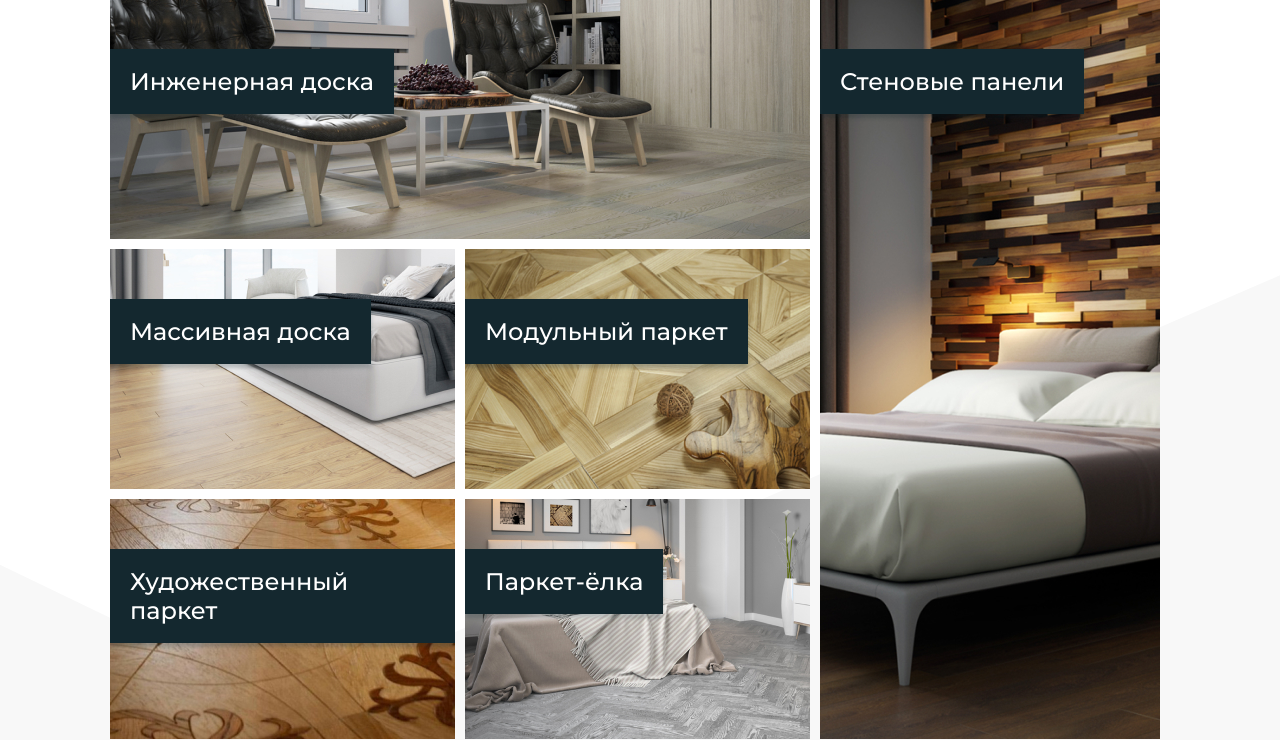
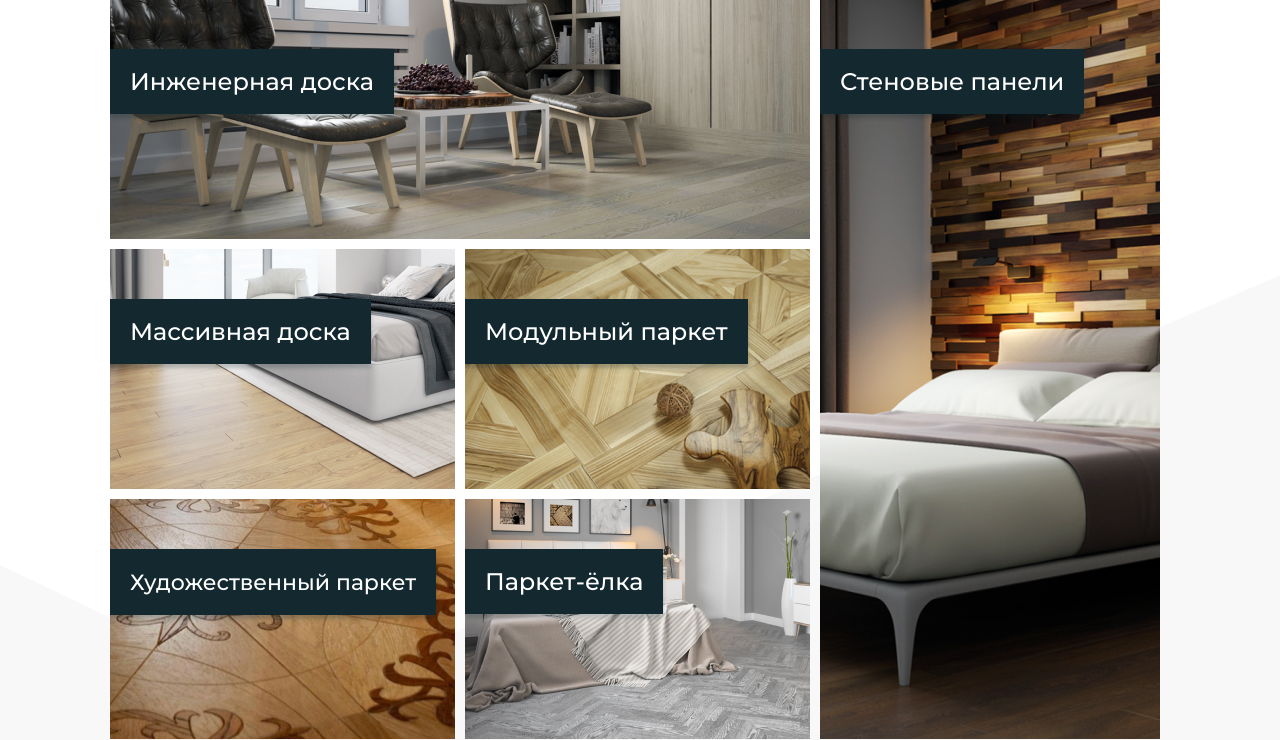
Before and after one commit to swd762/CrownWood, a PHP site: page / in a window 1280 px wide. Shown: the part 2652-3392 px from the top of the page. Run offline with PHP 8.4, Linux system fonts and the light colour scheme.

Commit message:
some changes

```diff
--- a/index.html
+++ b/index.html
@@ -312,8 +312,8 @@
                     </a>
                     <a class="image slowly" href="#art-parquet">
                         <img src="img/products-5.jpg" alt="product category pics">
-                            <div class="product-title-marker" >
-                            Художественный паркет
+                            <div class="product-title-marker title--small">
+                            <span>Художественный паркет</span>
                         </div>
                     </a>
                     <a class="image slowly" href="#elka-parquet">
@@ -912,6 +912,16 @@
     </div>
 </footer>
 
+<!--<div class="fade">-->
+<!--</div>-->
+<!--<div class="modal-desktop">-->
+
+
+<!--</div>-->
+
+
+
+
 <!--Scripts load-->
 <script src="js/jquery-1.12.0.min.js"></script>
 <script type="text/javascript" src="assets/slick/slick.min.js"></script>
--- a/styles.css
+++ b/styles.css
@@ -749,6 +749,11 @@ main {
       background-color: #FFB800;
       color: #14282F;
       transition: all 0.7s ease-out; }
+  .product-presentation-block__content .product-presentation-block__content-tile div.title--small span {
+    font-size: 22px; }
+    @media (max-width: 1080px) {
+      .product-presentation-block__content .product-presentation-block__content-tile div.title--small span {
+        font-size: 20px; } }
   .product-presentation-block__content .product-presentation-block__content-tile .image img {
     transition: all 0.7s ease-out; }
   .product-presentation-block__content .product-presentation-block__content-tile .image:hover img {
--- a/styles.scss
+++ b/styles.scss
@@ -943,6 +943,7 @@ main {
       overflow:hidden;
       position: relative;
       cursor: pointer;
+
       .product-title-marker {
         br {
           display: none;
@@ -957,6 +958,7 @@ main {
         top:50px;
         left: 0;
         box-shadow: 0 4px 4px 0 rgba(20, 40, 47, 0.25);
+
       }
       &:hover {
         .product-title-marker {
@@ -964,6 +966,13 @@ main {
           color: $darker;
           transition: all 0.7s ease-out;
         }
+      }
+    }
+    div.title--small span {
+
+      font-size: 22px;
+      @media (max-width: $tablet) {
+        font-size: 20px;
       }
     }
     .image img {
```
Also changed, not shown: 1 other file.
